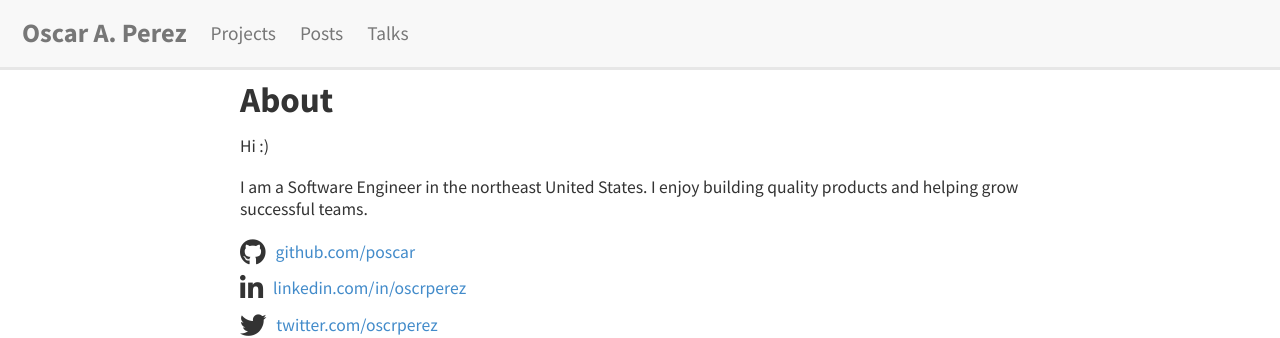
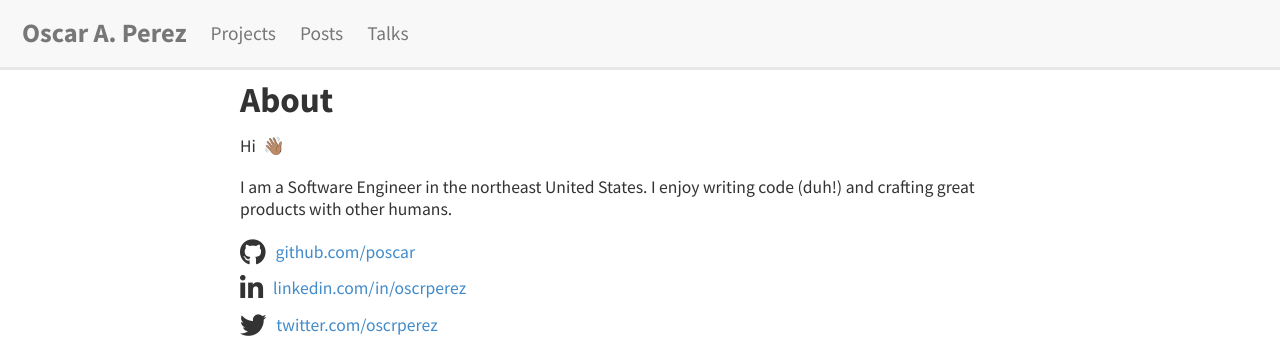
Before and after one commit to poscar/poscar.github.io, a Jekyll site: the page index.html, which Jekyll copies as it is, in a window 1280 px wide and 1400 px high. Shown: the top 338 px of the window. Built offline with Jekyll 4.4.1, drawn with Linux system fonts in a browser that asks for light colours; some of the changed text lies outside the part shown.

Commit message:
Update homepage and footer.

```diff
--- a/_layouts/default.html
+++ b/_layouts/default.html
@@ -36,7 +36,7 @@
     </div>
   </div>
   <footer>
-    &copy; Oscar A. Perez - <a href="/privacy.html">Privacy Policy</a>
+    &copy; Oscar A. Perez — <a href="/privacy.html">Privacy Policy</a> — 🇩🇴 🇺🇸
   </footer>
 </body>
 </html>
--- a/index.html
+++ b/index.html
@@ -41,8 +41,8 @@
   <section class="anchor" id="about">
     <h1>About</h1>
     <div class="section-content">
-      <p>Hi :)</p>
-      <p>I am a Software Engineer in the northeast United States. I enjoy building quality products and helping grow successful teams.</p>
+      <p>Hi&nbsp;&nbsp;👋🏽</p>
+      <p>I am a Software Engineer in the northeast United States. I enjoy writing code (duh!) and crafting great products with other humans.</p>
       <div class="external-links">
         <div class="external-link"><span class="icon fab fa-github"></span><a href="https://github.com/poscar">github.com/poscar</a></div>
         <div class="external-link"><span class="icon fab fa-linkedin-in"></span><a href="https://www.linkedin.com/in/oscrperez">linkedin.com/in/oscrperez</a></div>
@@ -127,7 +127,7 @@
     </div>
   </section>
   <footer>
-    &copy; Oscar A. Perez - <a href="privacy.html">Privacy Policy</a>
+    &copy; Oscar A. Perez — <a href="privacy.html">Privacy Policy</a> — 🇩🇴 🇺🇸
   </footer>
 </body>
 </html>
```
